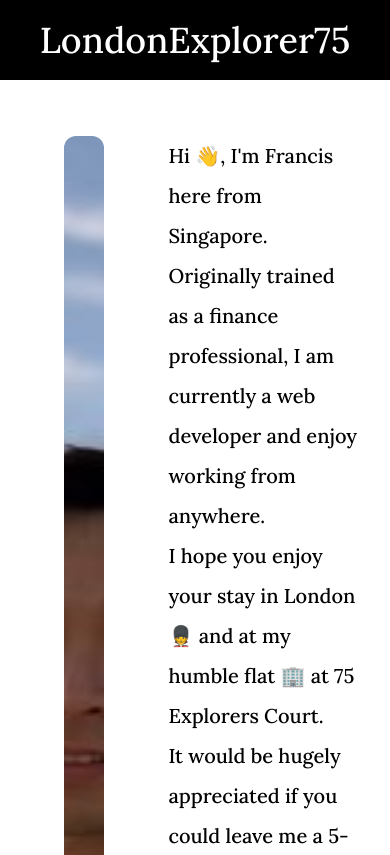
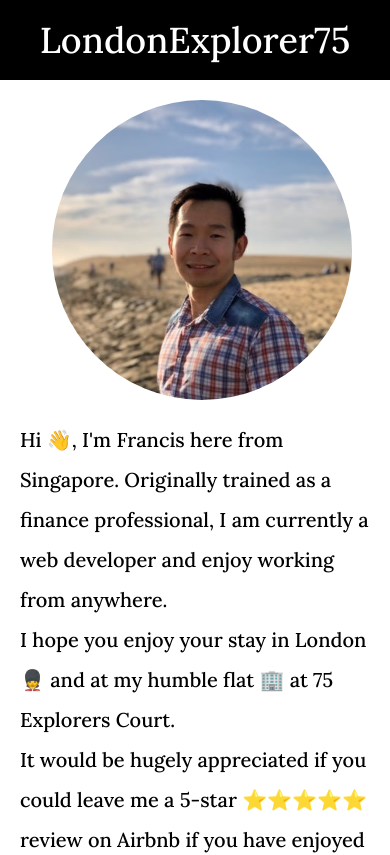
Before and after one commit to francisldn/airbnb-explorer75london, a Next.js app: page /About in a window 390 px wide. Shown: the top 855 px of the page. Built offline with nearby package versions, Linux system fonts and the light colour scheme.

Commit message:
add about page in small screen

```diff
--- a/components/Header.tsx
+++ b/components/Header.tsx
@@ -3,7 +3,7 @@ import Image from 'next/image';
 import Link from 'next/link';
 const Header = () => {
     return (
-        <nav className="w-screen lg:max-w-screen background-image">
+        <nav className="w-screen lg:max-w-screen background-image border-box">
             <div className="flex justify-around pt-8">
                 <div>
                     <h1 className="text-3xl md:text-4xl cursor-pointer text-[white]">LondonExplorer75</h1>
@@ -30,8 +30,9 @@ const Header = () => {
                 </div>
 
             </div>
-            <div className="py-24">
+            <div className="flex flex-col py-24 border-box">
                 <h1 className="text-5xl md:text-7xl text-[white] text-center">Welcome to Explorer75</h1>
+                <div className="lg:hidden bg-slate-400 w-fit mx-auto my-5 p-2 rounded-md border-gray-300 border-2"><h3><Link href="/About"><a> About Me</a></Link></h3></div>
             </div>
         </nav>
     );
--- a/pages/About.tsx
+++ b/pages/About.tsx
@@ -4,11 +4,11 @@ const About = () => {
     return (
         <div>
             <SmallHeader />
-            <div className="flex mx-8 my-14 gap-8">
-                <div className="w-[300px] rounded-xl overflow-hidden mx-8 rounded-full">
+            <div className="flex lg:mx-8 mx-5 lg:my-14 my-5 lg:gap-8 flex-col lg:flex-row">
+                <div className="w-[300px] overflow-hidden mx-8 rounded-full">
                     <img src="francis.jpeg" alt="francis image" className="object-cover w-full h-full"/>
                 </div>
-                <div className="flex items-center leading-10 text-xl">
+                <div className="flex items-center leading-10 text-xl my-5 lg:my-0">
                     <ul>
                         <li>
                             Hi 👋, I'm Francis here from Singapore. Originally trained as a finance professional, I am currently a web developer and enjoy working from anywhere.
@@ -25,7 +25,7 @@ const About = () => {
                     </ul>
 
                 </div>
-
+                s
             </div>
         </div>
     );
```
